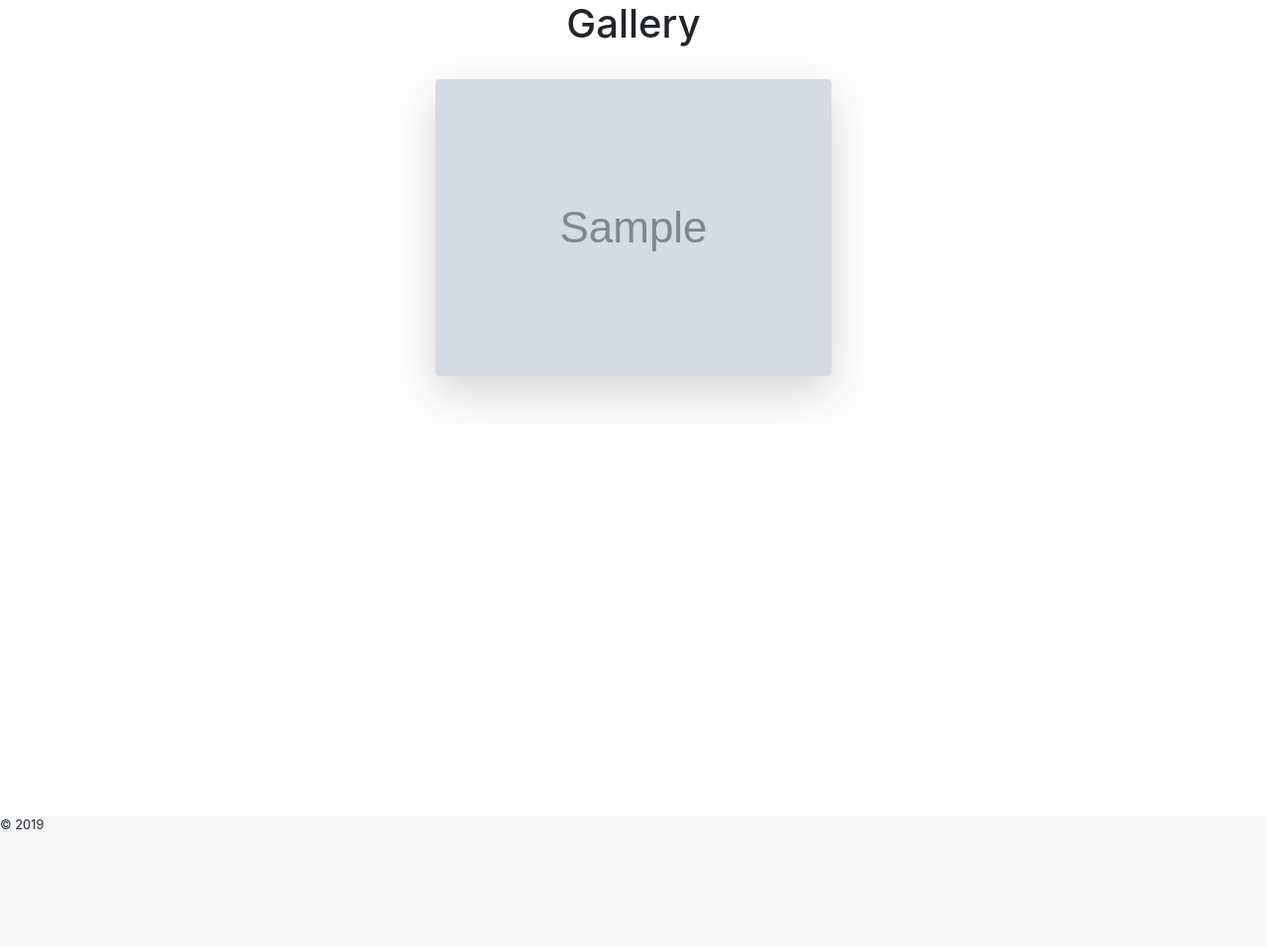
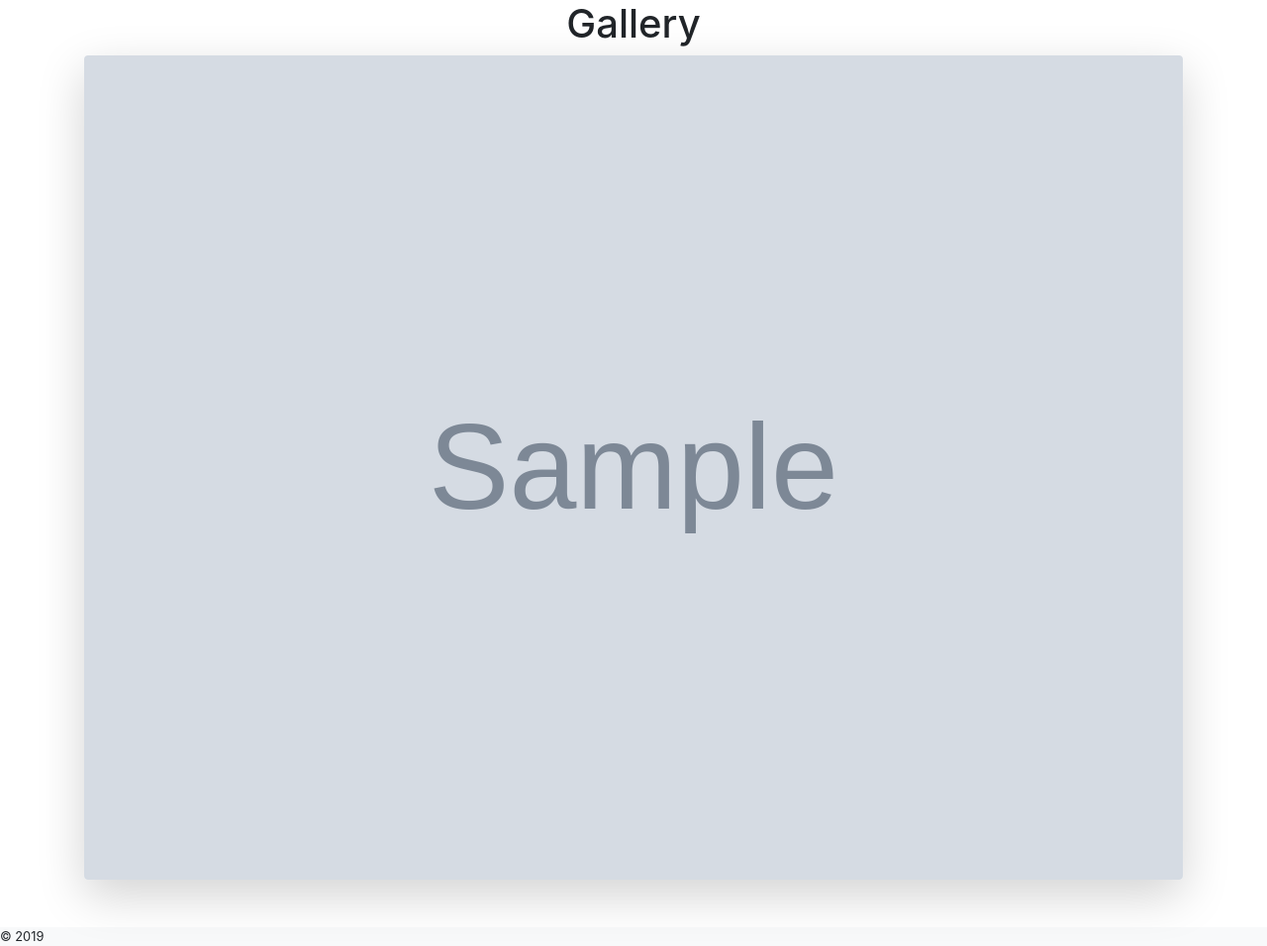
Before and after one commit to MrTj458/SorFoundationSite, a Django app: page /gallery/ in a window 1280 px wide. Shown: the part 56-1012 px from the top of the page at 99% size. Before the commit the page ends 894 px from the top, so only its background shows below. Run offline with Django 3.2, Linux system fonts and the light colour scheme; tables that the repository leaves empty hold one stand-in row (values such as "Sample post"); grey boxes marked "Sample" are stand-in pictures; some libraries are stand-ins or nearby versions.

Commit message:
Fixed gallery image stretch on safari

```diff
--- a/core/templates/core/gallery.html
+++ b/core/templates/core/gallery.html
@@ -8,13 +8,13 @@
   <h3 class="text-center">Oh No! Gallery images are missing!</h3>
   {% endif %}
 
-  <div class="d-flex flex-wrap justify-content-center">
+  <div>
     {% for image in images %}
-    <img
-      class="rounded m-4 img-fluid shadow-lg border-dark"
+      <img
+      class="w-100 rounded mb-4 img-fluid shadow-lg border-dark"
       src="{{ image.image.url }}"
       alt="{{ image.title }} Gallery Image"
-    />
+      />
     {% endfor %}
   </div>
 </div>
```
